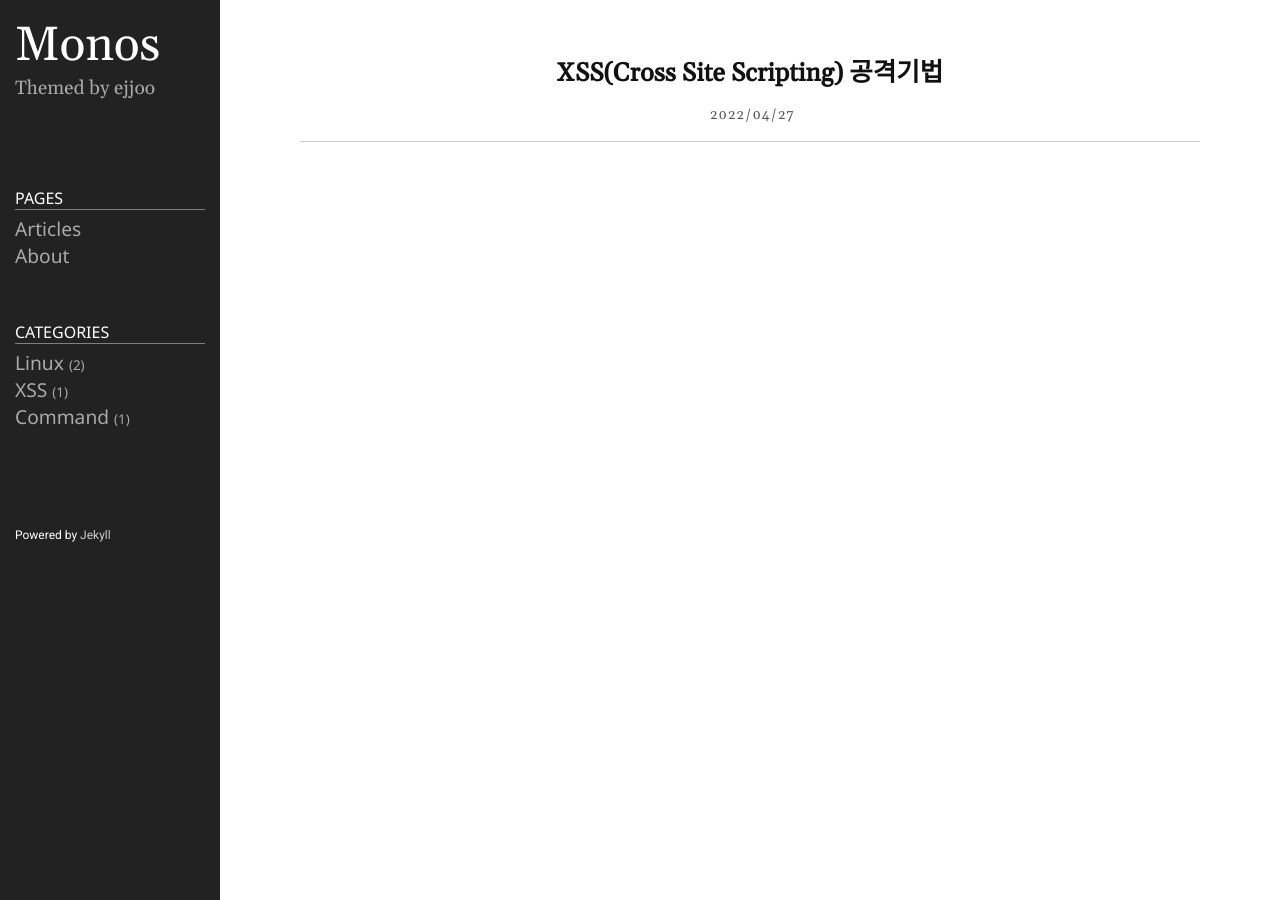
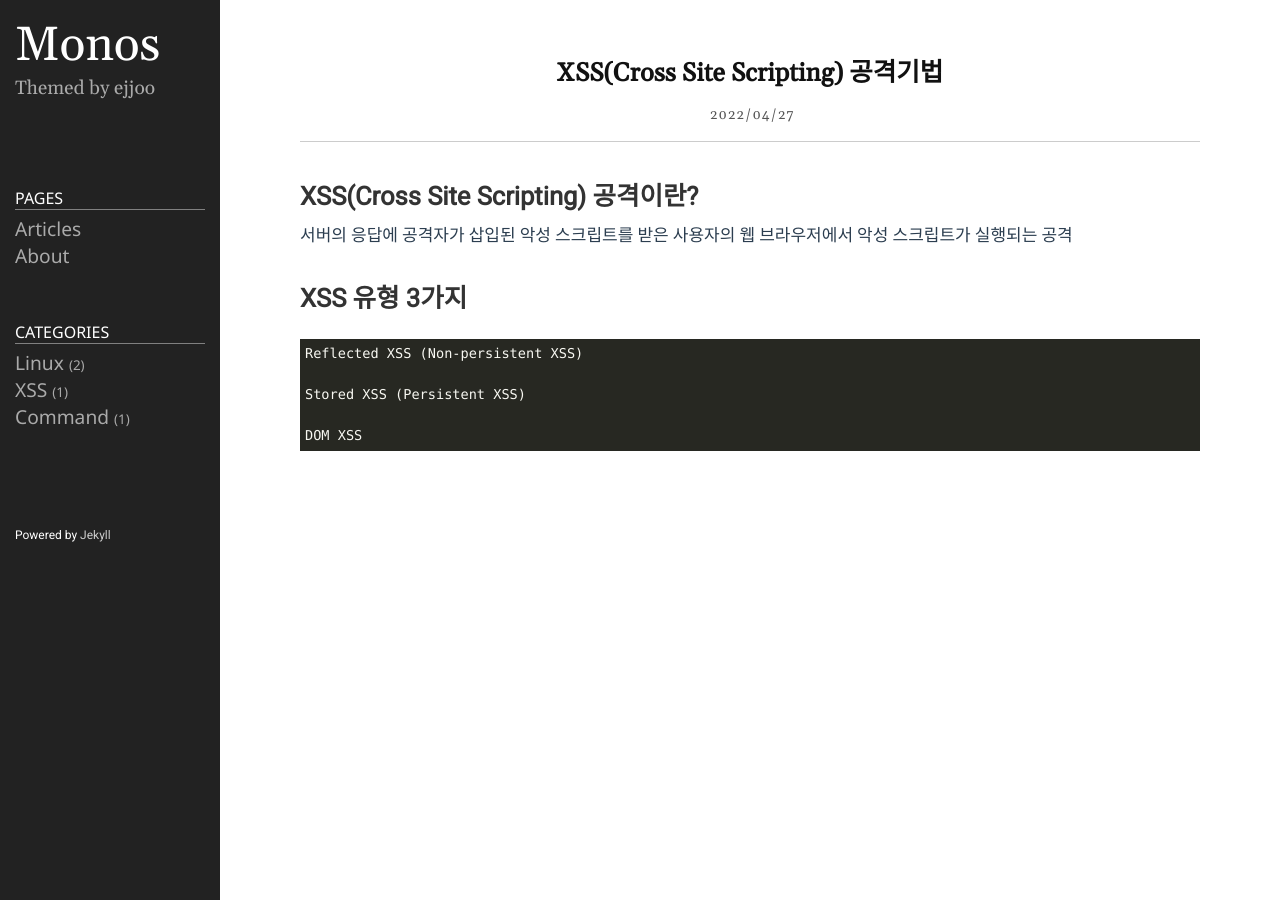
Before and after one commit to testall0836/testall0836.github.io, a Jekyll site: the page built from _posts/2022-04-27-post.markdown, in a window 1280 px wide. Built offline with Jekyll 4.4.1, drawn with Linux system fonts in a browser that asks for light colours.

Commit message:
update post

````diff
--- a/_posts/2022-04-27-post.markdown
+++ b/_posts/2022-04-27-post.markdown
@@ -4,3 +4,15 @@ title: XSS(Cross Site Scripting) 공격기법
 date: 2022-04-27 23:00:23 +0900
 categories: XSS
 ---
+
+# XSS(Cross Site Scripting) 공격이란?
+서버의 응답에 공격자가 삽입된 악성 스크립트를 받은 사용자의 웹 브라우저에서 악성 스크립트가 실행되는 공격
+
+# XSS 유형 3가지
+```
+Reflected XSS (Non-persistent XSS)
+
+Stored XSS (Persistent XSS)
+
+DOM XSS
+```
````
